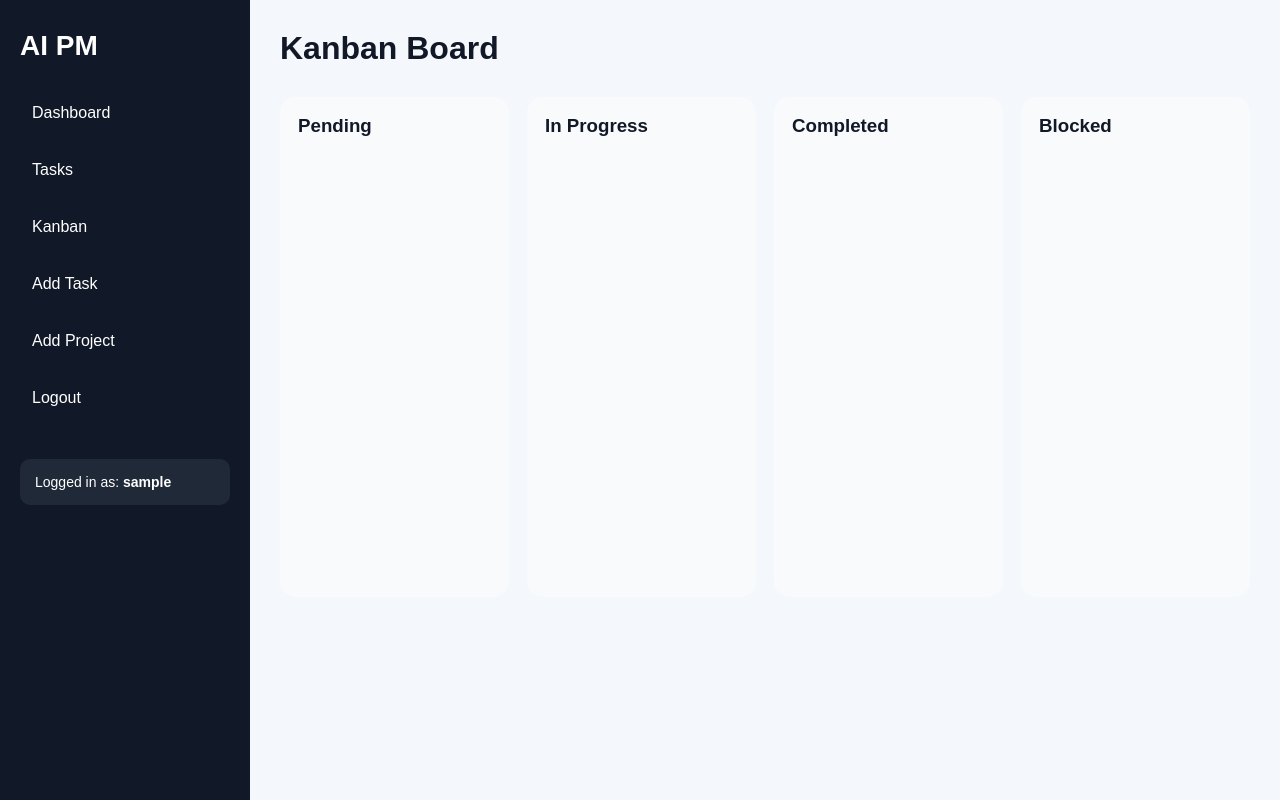
After one commit to RollandOgis/AI_PM_Tracker, a Flask app: page /kanban in a window 1280 px wide. The commit adds this page. Run offline with Flask 3, Linux system fonts and the light colour scheme; the visitor is signed in with stand-in values (Sample User, id 1); data that the repository does not hold is empty.

Commit message:
Add kanban board and task assignment base

```diff
--- a/static/style.css
+++ b/static/style.css
@@ -338,3 +338,44 @@ form textarea {
     margin-bottom: 15px;
     font-weight: bold;
 }
+
+.kanban-board {
+    display: grid;
+    grid-template-columns: repeat(4, 1fr);
+    gap: 18px;
+}
+
+.kanban-column {
+    background: #f9fafb;
+    border-radius: 15px;
+    padding: 18px;
+    min-height: 500px;
+}
+
+.kanban-column h3 {
+    margin-bottom: 20px;
+    color: #111827;
+}
+
+.kanban-card {
+    background: white;
+    border-radius: 12px;
+    padding: 18px;
+    margin-bottom: 15px;
+    box-shadow: 0 2px 8px rgba(0,0,0,0.05);
+}
+
+.kanban-card h4 {
+    margin-bottom: 10px;
+}
+
+.kanban-card p {
+    margin-bottom: 8px;
+    font-size: 14px;
+}
+
+@media (max-width: 1000px) {
+    .kanban-board {
+        grid-template-columns: 1fr;
+    }
+}
--- /dev/null
+++ b/templates/kanban.html
@@ -0,0 +1,107 @@
+<!DOCTYPE html>
+<html lang="en">
+
+<head>
+    <meta charset="UTF-8">
+    <meta name="viewport" content="width=device-width, initial-scale=1.0">
+    <title>Kanban Board</title>
+
+    <link rel="stylesheet" href="{{ url_for('static', filename='style.css') }}">
+</head>
+
+<body>
+
+<div class="container">
+
+    <div class="sidebar">
+
+        <h1>AI PM</h1>
+
+        <a href="/">Dashboard</a>
+        <a href="/tasks">Tasks</a>
+        <a href="/kanban">Kanban</a>
+        <a href="/add-task">Add Task</a>
+        <a href="/add-project">Add Project</a>
+        <a href="/logout">Logout</a>
+
+        <div class="user-box">
+            Logged in as:
+            <strong>{{ session.get("username", "User") }}</strong>
+        </div>
+
+    </div>
+
+    <div class="main-content">
+
+        <div class="top-bar">
+            <h2>Kanban Board</h2>
+        </div>
+
+        <div class="kanban-board">
+
+            {% for status in ["Pending", "In Progress", "Completed", "Blocked"] %}
+
+            <div class="kanban-column">
+
+                <h3>{{ status }}</h3>
+
+                {% for task in tasks %}
+
+                    {% if task["status"] == status %}
+
+                    <div class="kanban-card">
+
+                        <h4>{{ task["title"] }}</h4>
+
+                        <p>
+                            <strong>Project:</strong>
+                            {{ task["project_name"] }}
+                        </p>
+
+                        <p>
+                            <strong>Priority:</strong>
+                            {{ task["priority"] }}
+                        </p>
+
+                        <p>
+                            <strong>Assigned To:</strong>
+                            {{ task["assigned_to"] or "Unassigned" }}
+                        </p>
+
+                        <p>
+                            <strong>Due:</strong>
+                            {{ task["due_date"] }}
+                        </p>
+
+                        {% if task["due_date"] and task["due_date"] < current_date and task["status"] != "Completed" %}
+
+                        <span class="overdue-badge">
+                            Overdue
+                        </span>
+
+                        {% endif %}
+
+                        <br>
+
+                        <a href="/edit-task/{{ task['id'] }}" class="edit-btn">
+                            Edit
+                        </a>
+
+                    </div>
+
+                    {% endif %}
+
+                {% endfor %}
+
+            </div>
+
+            {% endfor %}
+
+        </div>
+
+    </div>
+
+</div>
+
+</body>
+</html>
--- a/web_app.py
+++ b/web_app.py
@@ -16,6 +16,26 @@ def get_db_connection():
     conn.row_factory = sqlite3.Row
 
     return conn
+
+
+def ensure_column(table, column, column_type):
+
+    conn = get_db_connection()
+
+    cursor = conn.cursor()
+
+    cursor.execute(f"PRAGMA table_info({table})")
+
+    columns = [row["name"] for row in cursor.fetchall()]
+
+    if column not in columns:
+
+        cursor.execute(
+            f"ALTER TABLE {table} ADD COLUMN {column} {column_type}"
+        )
+
+    conn.commit()
+    conn.close()
 
 
 def init_db():
@@ -60,6 +80,8 @@ def init_db():
 
 
 init_db()
+
+ensure_column("tasks", "assigned_to", "TEXT")
 
 
 @app.route("/")
@@ -168,6 +190,32 @@ def home():
         high_priority_tasks=high_priority_tasks,
         medium_priority_tasks=medium_priority_tasks,
         low_priority_tasks=low_priority_tasks,
+        current_date=str(date.today())
+    )
+
+
+@app.route("/kanban")
+def kanban():
+
+    if "user_id" not in session:
+        return redirect("/login")
+
+    conn = get_db_connection()
+
+    tasks = conn.execute("""
+    SELECT tasks.*, projects.name AS project_name
+    FROM tasks
+    JOIN projects
+    ON tasks.project_id = projects.id
+    WHERE projects.user_id = ?
+    ORDER BY tasks.due_date ASC
+    """, (session["user_id"],)).fetchall()
+
+    conn.close()
+
+    return render_template(
+        "kanban.html",
+        tasks=tasks,
         current_date=str(date.today())
     )
 
@@ -468,17 +516,19 @@ def add_task():
         priority = request.form["priority"]
         status = request.form["status"]
         due_date = request.form["due_date"]
+        assigned_to = request.form["assigned_to"]
 
         conn.execute("""
         INSERT INTO tasks
-        (project_id, title, priority, status, due_date)
-        VALUES (?, ?, ?, ?, ?)
+        (project_id, title, priority, status, due_date, assigned_to)
+        VALUES (?, ?, ?, ?, ?, ?)
         """, (
             project_id,
             title,
             priority,
             status,
-            due_date
+            due_date,
+            assigned_to
         ))
 
         conn.commit()
@@ -513,19 +563,22 @@ def edit_task(task_id):
         priority = request.form["priority"]
         status = request.form["status"]
         due_date = request.form["due_date"]
+        assigned_to = request.form["assigned_to"]
 
         conn.execute("""
         UPDATE tasks
         SET title = ?,
             priority = ?,
             status = ?,
-            due_date = ?
+            due_date = ?,
+            assigned_to = ?
         WHERE id = ?
         """, (
             title,
             priority,
             status,
             due_date,
+            assigned_to,
             task_id
         ))
 
```
